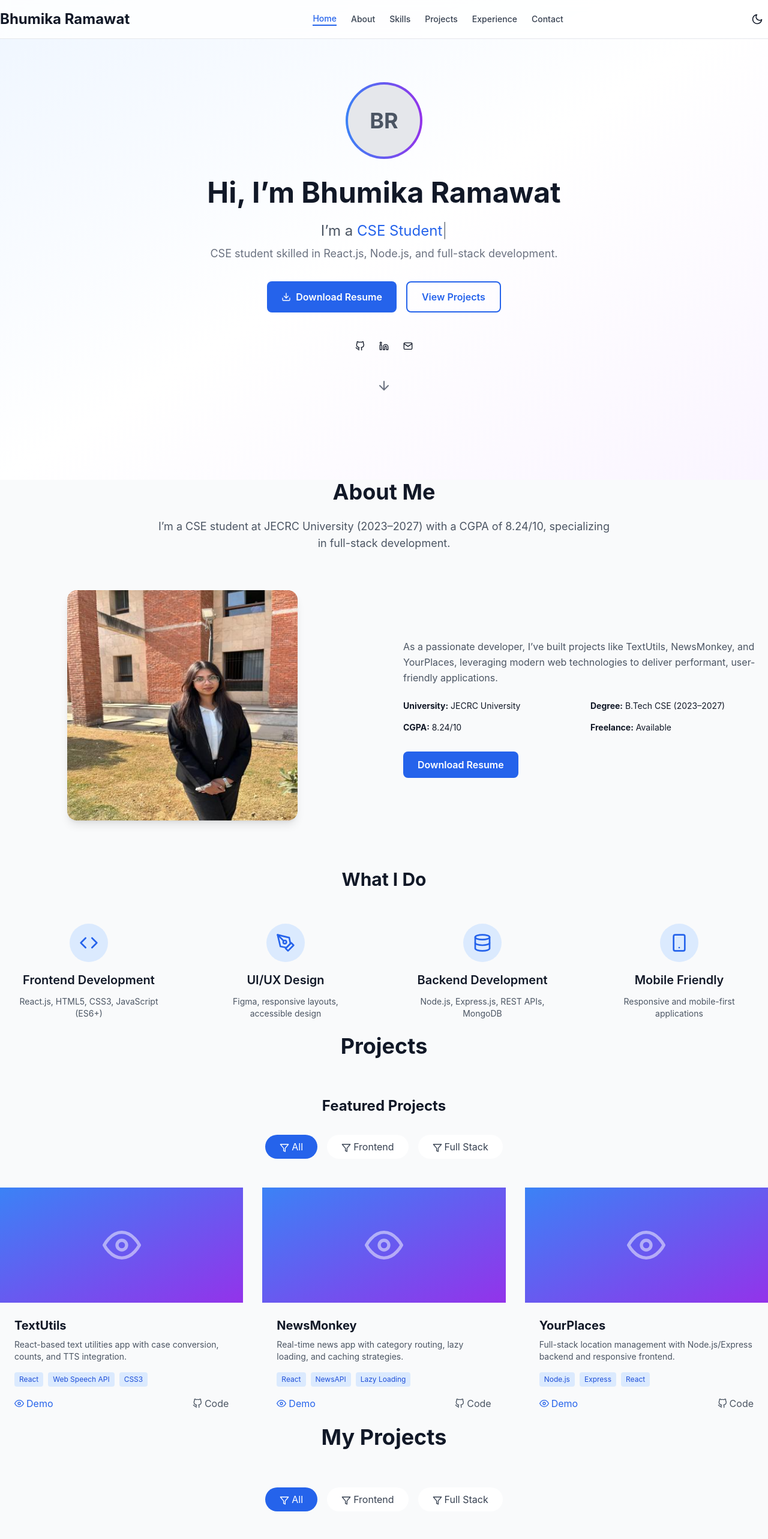
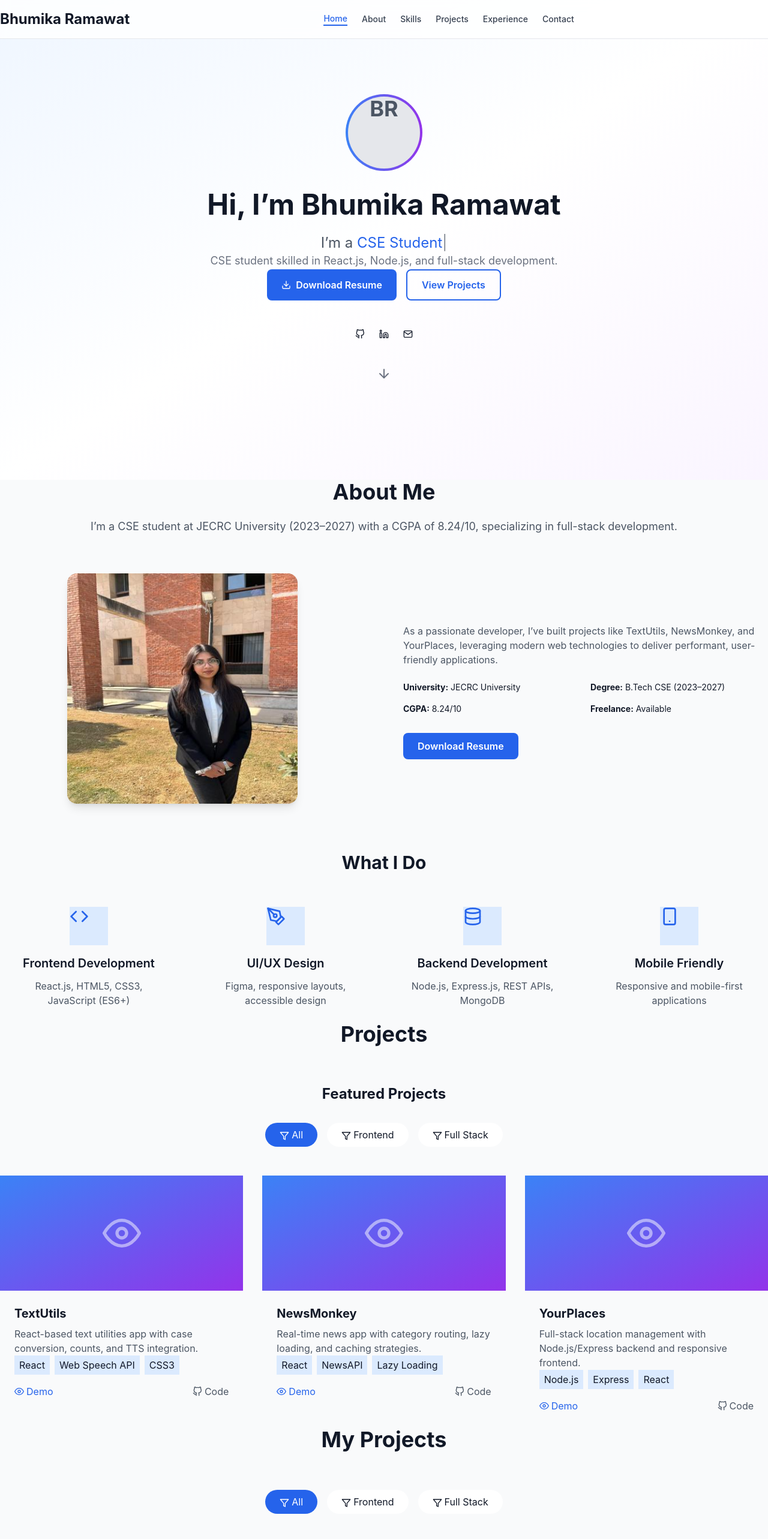
Before and after one commit to bhumika111/portfolio, a React (Create React App) app: page / in a window 1280 px wide. Shown: the top 2566 px of the page at 60% size. Built offline with nearby package versions, Linux system fonts and the light colour scheme.

Commit message:
Remove dark mode feature from portfolio

```diff
--- a/src/App.css
+++ b/src/App.css
@@ -5,11 +5,8 @@
 .App {
   @apply min-h-screen transition-all;
 }
-.dark .App {
-  @apply bg-gray-900 text-gray-100;
-}
 ::-webkit-scrollbar { width:8px; }
-::-webkit-scrollbar-track { @apply bg-gray-200 dark:bg-gray-700; }
+::-webkit-scrollbar-track { @apply bg-gray-200; }
 ::-webkit-scrollbar-thumb { @apply bg-primary-500 rounded; }
 @keyframes fadeInUp { from{opacity:0;transform:translateY(30px)} to{opacity:1;transform:translateY(0)} }
 .animate-fadeInUp { animation:fadeInUp 0.8s ease-out; }
--- a/src/App.js
+++ b/src/App.js
@@ -10,7 +10,6 @@ import Contact from './components/Contact';
 import Footer from './components/Footer';
 
 function App() {
-  const [darkMode, setDarkMode] = useState(false);
   const [activeSection, setActiveSection] = useState('home');
 
   useEffect(() => {
@@ -31,8 +30,8 @@ function App() {
   }, []);
 
   return (
-    <div className={`App ${darkMode?'dark':''}`}>
-      <Navbar darkMode={darkMode} toggleDarkMode={()=>setDarkMode(!darkMode)} activeSection={activeSection}/>
+    <div className="App">
+      <Navbar activeSection={activeSection}/>
       <main>
         <Hero/>
         <About/>
--- a/src/components/About.js
+++ b/src/components/About.js
@@ -10,11 +10,11 @@ export default function About() {
   ];
 
   return (
-    <section id="about" className="section-padding bg-gray-50 dark:bg-gray-800/50">
+    <section id="about" className="section-padding bg-gray-50">
       <div className="container-custom">
         <div className="text-center mb-16">
           <h2 className="text-4xl font-bold mb-6 animate-fadeInUp">About Me</h2>
-          <p className="text-lg text-gray-600 dark:text-gray-300 max-w-3xl mx-auto animate-fadeInUp">
+          <p className="text-lg text-gray-600 ">
             I’m a CSE student at JECRC University (2023–2027) with a CGPA of 8.24/10, specializing in full-stack development.
           </p>
         </div>
@@ -23,7 +23,7 @@ export default function About() {
             <img src="/profile.jpg" alt="Bhumika Ramawat" className="rounded-2xl shadow-lg mx-auto w-full max-w-sm"/>
           </div>
           <div className="space-y-6 animate-fadeInRight">
-            <p className="text-gray-600 dark:text-gray-300 leading-relaxed">
+            <p className="text-gray-600 ">
               As a passionate developer, I’ve built projects like TextUtils, NewsMonkey, and YourPlaces, leveraging modern web technologies to deliver performant, user-friendly applications.
             </p>
             <div className="grid grid-cols-2 gap-4 text-sm mb-6">
@@ -42,11 +42,11 @@ export default function About() {
           <div className="grid md:grid-cols-2 lg:grid-cols-4 gap-8">
             {highlights.map((h,i)=>(
               <div key={i} className="card p-6 text-center animate-fadeInUp" style={{animationDelay:`${i*0.1}s`}}>
-                <div className="w-16 h-16 mx-auto mb-4 bg-primary-100 dark:bg-primary-900/30 rounded-full flex items-center justify-center">
-                  <h.icon className="w-8 h-8 text-primary-600 dark:text-primary-400"/>
+                <div className="w-16 h-16 mx-auto mb-4 bg-primary-100 ">
+                  <h.icon className="w-8 h-8 text-primary-600 "/>
                 </div>
                 <h4 className="text-xl font-semibold mb-3">{h.title}</h4>
-                <p className="text-gray-600 dark:text-gray-300 text-sm">{h.description}</p>
+                <p className="text-gray-600 ">{h.description}</p>
               </div>
             ))}
           </div>
--- a/src/components/Hero.js
+++ b/src/components/Hero.js
@@ -21,20 +21,20 @@ export default function Hero() {
 
   return (
     <section id="home" className="min-h-screen flex items-center justify-center relative overflow-hidden">
-      <div className="absolute inset-0 bg-gradient-to-br from-primary-50 via-white to-purple-50 dark:from-gray-900 dark:via-blue-900/20 dark:to-purple-900/20"></div>
+      <div className="absolute inset-0 bg-gradient-to-br from-primary-50 via-white to-purple-50 d"></div>
       <div className="container-custom relative z-10 text-center animate-fadeInUp">
         <div className="mb-8">
           <div className="w-32 h-32 mx-auto rounded-full bg-gradient-to-r from-primary-500 to-purple-600 p-1">
-            <div className="w-full h-full rounded-full bg-gray-200 dark:bg-gray-700 flex items-center justify-center">
-              <span className="text-4xl font-bold text-gray-600 dark:text-gray-300">BR</span>
+            <div className="w-full h-full rounded-full bg-gray-200 ">
+              <span className="text-4xl font-bold text-gray-600 ">BR</span>
             </div>
           </div>
         </div>
         <h1 className="text-5xl font-bold mb-6">Hi, I’m <span className="gradient-text">Bhumika Ramawat</span></h1>
-        <p className="text-2xl text-gray-600 dark:text-gray-300 mb-2">
-          I’m a <span className="text-primary-600 dark:text-primary-400">{text}</span><span className="animate-pulse">|</span>
+        <p className="text-2xl text-gray-600 ">
+          I’m a <span className="text-primary-600 ">{text}</span><span className="animate-pulse">|</span>
         </p>
-        <p className="text-lg text-gray-500 dark:text-gray-400 max-w-2xl mx-auto mb-8">
+        <p className="text-lg text-gray-500 ">
           CSE student skilled in React.js, Node.js, and full-stack development.
         </p>
         <div className="flex flex-col sm:flex-row justify-center gap-4 mb-12">
@@ -50,7 +50,7 @@ export default function Hero() {
           <a href="https://www.linkedin.com/in/bhumika-ramawat-999b70274/" className="social-icon"><FiLinkedin/></a>
           <a href="mailto:bhumikaramawat111@gmail.com" className="social-icon"><FiMail/></a>
         </div>
-        <button onClick={()=>document.getElementById('about').scrollIntoView({behavior:'smooth'})} className="animate-bounce text-gray-500 dark:text-gray-400">
+        <button onClick={()=>document.getElementById('about').scrollIntoView({behavior:'smooth'})} className="animate-bounce text-gray-500 ">
           <FiArrowDown size={24}/>
         </button>
       </div>
--- a/src/components/Navbar.js
+++ b/src/components/Navbar.js
@@ -1,7 +1,7 @@
 import React, { useState } from 'react';
-import { FiMenu, FiX, FiSun, FiMoon } from 'react-icons/fi';
+import { FiMenu, FiX } from 'react-icons/fi';
 
-export default function Navbar({ darkMode, toggleDarkMode, activeSection }) {
+export default function Navbar({ activeSection }) {
   const [open, setOpen] = useState(false);
   const items = ['home','about','skills','projects','experience','contact'];
 
@@ -11,7 +11,7 @@ export default function Navbar({ darkMode, toggleDarkMode, activeSection }) {
   };
 
   return (
-    <nav className="fixed w-full top-0 z-50 bg-white/80 dark:bg-gray-900/80 backdrop-blur border-b">
+    <nav className="fixed w-full top-0 z-50 bg-white/80 backdrop-blur border-b">
       <div className="container-custom flex justify-between items-center h-16">
         <a onClick={()=>scrollTo('home')} className="text-2xl font-bold gradient-text cursor-pointer">Bhumika Ramawat</a>
         <div className="hidden md:flex space-x-6">
@@ -19,26 +19,23 @@ export default function Navbar({ darkMode, toggleDarkMode, activeSection }) {
             <button key={id} onClick={()=>scrollTo(id)}
               className={`text-sm font-medium transition ${
                 activeSection===id
-                  ? 'text-primary-600 dark:text-primary-400 border-b-2 border-primary-600'
-                  : 'text-gray-700 dark:text-gray-300'
+                  ? 'text-primary-600 border-b-2 border-primary-600'
+                  : 'text-gray-700'
               }`}>
               {id.charAt(0).toUpperCase()+id.slice(1)}
             </button>
           ))}
         </div>
         <div className="flex items-center space-x-4">
-          <button onClick={toggleDarkMode} className="p-2 rounded hover:bg-gray-200 dark:hover:bg-gray-800 transition">
-            {darkMode ? <FiSun size={20}/> : <FiMoon size={20}/>}
-          </button>
-          <button className="md:hidden p-2 rounded hover:bg-gray-200 dark:hover:bg-gray-800 transition" onClick={()=>setOpen(!open)}>
+          <button className="md:hidden p-2 rounded hover:bg-gray-200 transition" onClick={()=>setOpen(!open)}>
             {open ? <FiX size={24}/> : <FiMenu size={24}/>}
           </button>
         </div>
       </div>
       {open && (
-        <div className="md:hidden bg-white dark:bg-gray-900 border-t border-gray-200 dark:border-gray-700">
+        <div className="md:hidden bg-white border-t border-gray-200">
           {items.map(id=>(
-            <button key={id} onClick={()=>scrollTo(id)} className="block w-full text-left px-4 py-2 hover:bg-gray-100 dark:hover:bg-gray-800 transition">
+            <button key={id} onClick={()=>scrollTo(id)} className="block w-full text-left px-4 py-2 hover:bg-gray-100 transition">
               {id.charAt(0).toUpperCase()+id.slice(1)}
             </button>
           ))}
--- a/src/components/Projects.js
+++ b/src/components/Projects.js
@@ -48,7 +48,7 @@ export default function Projects() {
     : data.filter((item) => item.category === filter);
 
   return (
-    <section id="projects" className="section-padding bg-gray-50 dark:bg-gray-800/50">
+    <section id="projects" className="section-padding bg-gray-50 ">
       <div className="container-custom">
         {/* Heading */}
         <div className="text-center mb-16">
@@ -64,7 +64,7 @@ export default function Projects() {
               className={`px-6 py-2 rounded-full transition ${
                 filter === cat.id
                   ? 'bg-primary-600 text-white'
-                  : 'bg-white dark:bg-gray-800 text-gray-700 dark:text-gray-300'
+                  : 'bg-white'
               }`}
               style={{ animationDelay: `${idx * 0.1}s` }}
             >
@@ -103,12 +103,12 @@ export default function Projects() {
               </div>
               <div className="p-6">
                 <h3 className="text-xl font-bold mb-2">{proj.title}</h3>
-                <p className="text-gray-600 dark:text-gray-300 mb-4 text-sm">{proj.desc}</p>
+                <p className="text-gray-600 ">{proj.desc}</p>
                 <div className="flex flex-wrap gap-2 mb-4">
                   {proj.tech.map((t, ti) => (
                     <span
                       key={ti}
-                      className="px-2 py-1 bg-primary-100 dark:bg-primary-900/30 text-primary-700 dark:text-primary-300 text-xs rounded"
+                      className="px-2 py-1 bg-primary-100 "
                     >
                       {t}
                     </span>
--- a/src/components/Skills.js
+++ b/src/components/Skills.js
@@ -39,7 +39,7 @@ export default function Projects() {
   const filtered = filter==='all'?data:data.filter(d=>d.category===filter);
 
   return (
-    <section id="projects" className="section-padding bg-gray-50 dark:bg-gray-800/50">
+    <section id="projects" className="section-padding bg-gray-50 ">
       <div className="container-custom">
         <div className="text-center mb-16">
           <h2 className="text-4xl font-bold mb-6 animate-fadeInUp">Projects</h2>
@@ -48,7 +48,7 @@ export default function Projects() {
         <div className="flex flex-wrap justify-center gap-4 mb-12">
           {cats.map(c=>(
             <button key={c.id} onClick={()=>setFilter(c.id)}
-              className={`px-6 py-2 rounded-full transition ${filter===c.id?'bg-primary-600 text-white':'bg-white dark:bg-gray-800 text-gray-700 dark:text-gray-300'}`}>
+              className={`px-6 py-2 rounded-full transition ${filter===c.id?'bg-primary-600 text-white':'bg-white '}`}>
               <FiFilter className="inline mr-1"/>{c.name}
             </button>
           ))}
@@ -68,9 +68,9 @@ export default function Projects() {
               </div>
               <div className="p-6">
                 <h3 className="text-xl font-bold mb-2">{p.title}</h3>
-                <p className="text-gray-600 dark:text-gray-300 mb-4 text-sm">{p.desc}</p>
+                <p className="text-gray-600 ">{p.desc}</p>
                 <div className="flex flex-wrap gap-2 mb-4">
-                  {p.tech.map((t,i)=><span key={i} className="px-2 py-1 bg-primary-100 dark:bg-primary-900/30 text-primary-700 dark:text-primary-300 text-xs rounded">{t}</span>)}
+                  {p.tech.map((t,i)=><span key={i} className="px-2 py-1 bg-primary-100 ">{t}</span>)}
                 </div>
                 <div className="flex justify-between">
                   <a href={p.demo} className="text-primary-600 hover:underline flex items-center"><FiEye className="mr-1"/> Demo</a>
--- a/src/index.css
+++ b/src/index.css
@@ -3,6 +3,6 @@
 @tailwind utilities;
 
 body {
-  @apply bg-white dark:bg-gray-900 text-gray-900 dark:text-gray-100 font-sans;
+  @apply bg-white text-gray-900 font-sans;
   scroll-behavior: smooth;
 }
--- a/tailwind.config.js
+++ b/tailwind.config.js
@@ -1,7 +1,7 @@
 /** @type {import('tailwindcss').Config} */
 module.exports = {
   content: ["./src/**/*.{js,jsx,ts,tsx}"],
-  darkMode: 'class',
+  darkMode: false,
   theme: {
     extend: {
       fontFamily: { sans: ['Inter','system-ui','sans-serif'] },
```
Also changed, not shown: src/components/Contact.js (+5 -5 lines), 17 other files (tests, documents, lock files or other folders).
